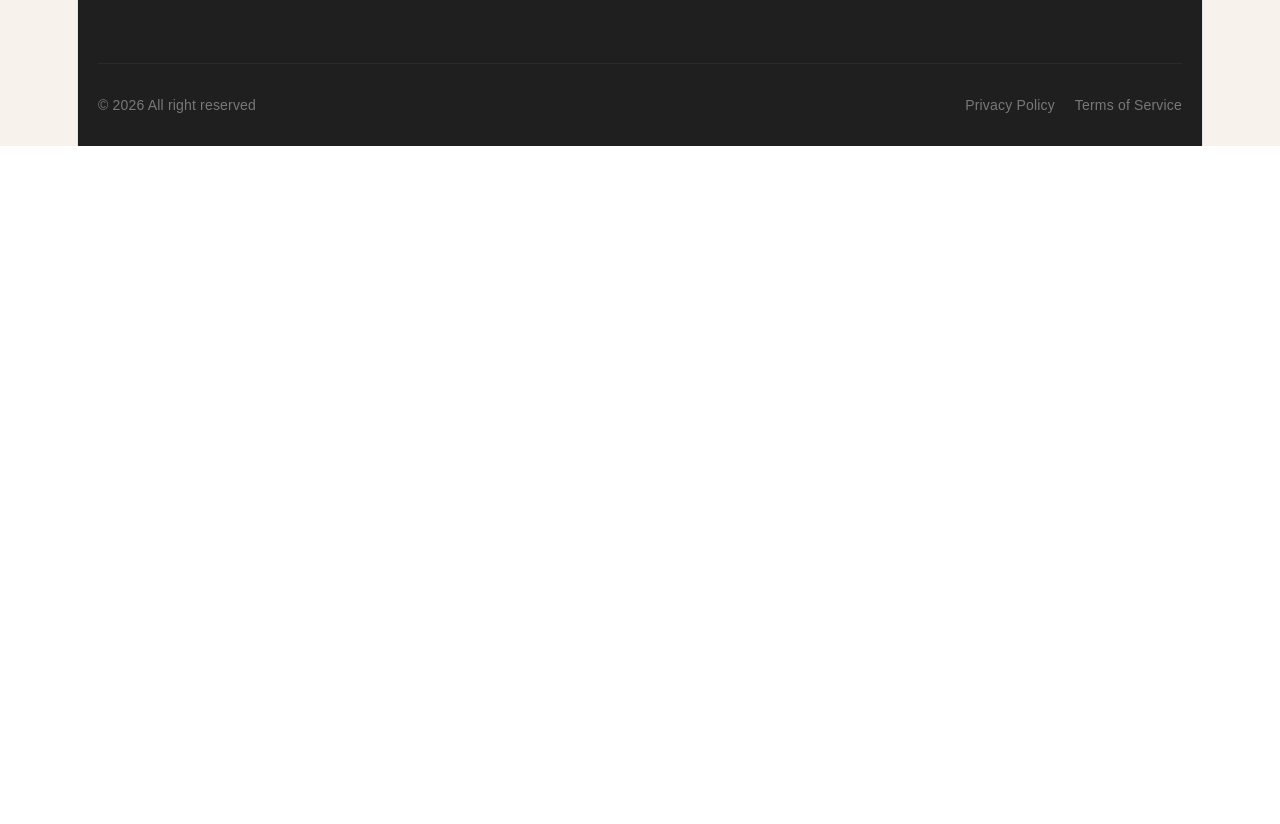
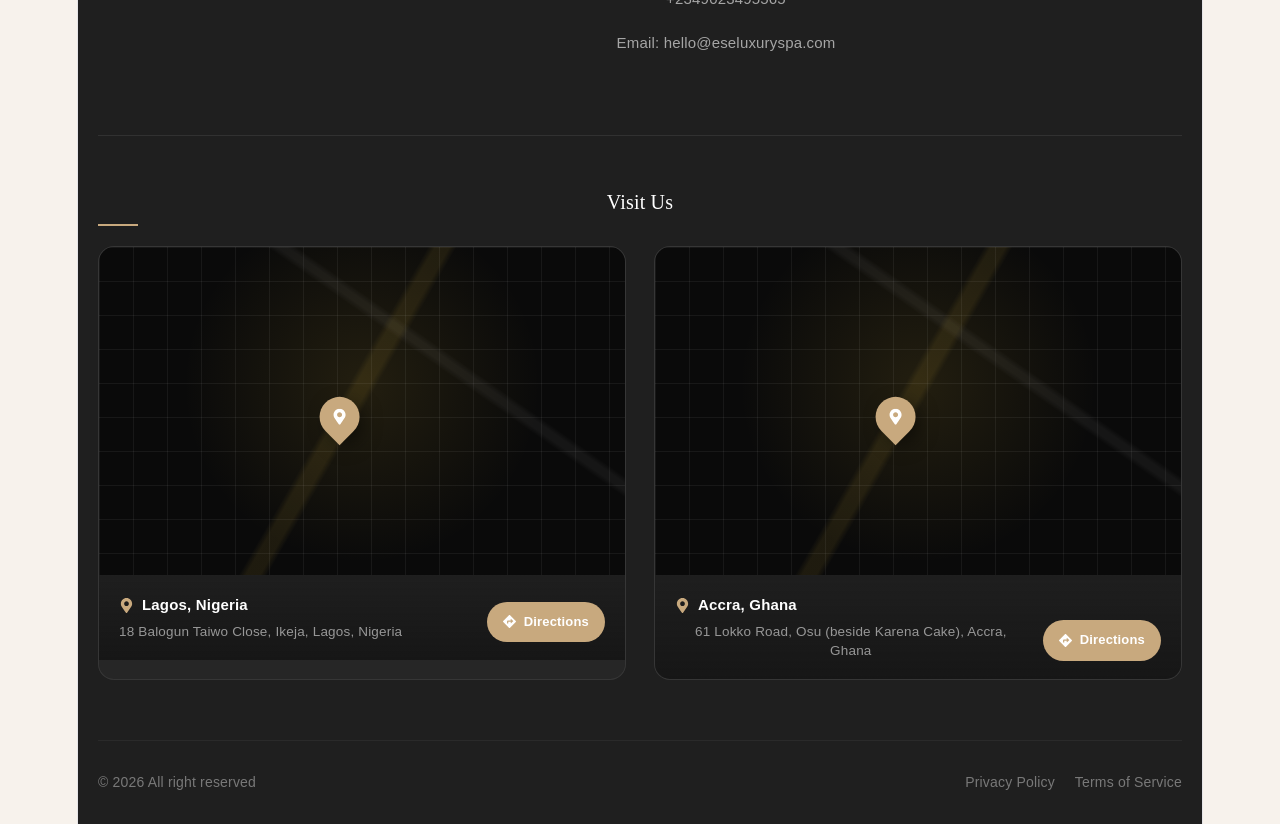
Before and after one commit to Fortunee5/eseluxuryspa, a React (Vite) app: page / in a window 1280 px wide. Shown: the part 7120-7944 px from the top of the page. Before the commit the page ends 7266 px from the top, so only its background shows below. Built offline with nearby package versions, Linux system fonts and the light colour scheme; no server answers.

Commit message:
direction

```diff
--- a/src/components/Footer.jsx
+++ b/src/components/Footer.jsx
@@ -1,6 +1,6 @@
 import React from 'react';
 import { Link, useNavigate } from 'react-router-dom';
-import { FaInstagram, FaFacebookF, FaTwitter, FaPinterestP, FaTiktok } from 'react-icons/fa';
+import { FaInstagram, FaFacebookF, FaTwitter, FaPinterestP, FaTiktok, FaMapMarkerAlt, FaDirections } from 'react-icons/fa';
 import '../styles/Footer.css';
 
 const Footer = () => {
@@ -11,6 +11,28 @@ const Footer = () => {
     e.preventDefault();
     navigate('/admin-login');
   };
+
+  // No external map images/iframes here at all — the "map" look is drawn
+  // with pure CSS on a black background (see .map-frame-wrap in Footer.css),
+  // so there is zero network request and nothing that can lag or fail to load.
+  // "Directions" opens the precise, fully interactive location in Google Maps
+  // in a new tab, so nothing heavy ever runs on your own page.
+  const locations = [
+    {
+      id: 'lagos',
+      city: 'Lagos, Nigeria',
+      address: '18 Balogun Taiwo Close, Ikeja, Lagos, Nigeria',
+      directionsUrl:
+        'https://www.google.com/maps/dir/?api=1&destination=18+Balogun+Taiwo+Close,+Ikeja,+Lagos,+Nigeria',
+    },
+    {
+      id: 'accra',
+      city: 'Accra, Ghana',
+      address: '61 Lokko Road, Osu (beside Karena Cake), Accra, Ghana',
+      directionsUrl:
+        'https://www.google.com/maps/dir/?api=1&destination=61+Lokko+Road,+Osu,+Accra,+Ghana',
+    },
+  ];
 
   return (
     <footer className="footer">
@@ -39,8 +61,8 @@ const Footer = () => {
 
           <div className="footer-col contact">
             <h3>Contact Us</h3>
-            <p>61 lokko road osu beside karena cake<br />Accra, Ghana</p>
-            <p>Phone: 0534533217 0500169264</p>
+            <p>61 lokko road osu beside karena cake<br />Accra, Ghana.<br /> 18 balogun taiwo close Ikeja <br /> Lagos, Nigeria</p>
+            <p>Phone: 0534533217 0500169264<br /> +2349023495565</p>
             <p>Email: hello@eseluxuryspa.com</p>
           </div>
 
@@ -51,6 +73,40 @@ const Footer = () => {
               <input type="email" placeholder="Your Email Address" />
               <button type="submit">Join</button>
             </form>
+          </div>
+        </div>
+
+        <div className="footer-maps">
+          <h3 className="footer-maps-title">Visit Us</h3>
+          <div className="footer-maps-grid">
+            {locations.map((loc) => (
+              <a
+                className="map-card"
+                key={loc.id}
+                href={loc.directionsUrl}
+                target="_blank"
+                rel="noopener noreferrer"
+              >
+                <div className="map-frame-wrap" role="img" aria-label={`Map location - ${loc.city}`}>
+                  <span className="map-pin-overlay">
+                    <FaMapMarkerAlt />
+                  </span>
+                </div>
+                <div className="map-card-info">
+                  <div className="map-card-text">
+                    <span className="map-card-city">
+                      <FaMapMarkerAlt className="map-pin-icon" />
+                      {loc.city}
+                    </span>
+                    <p>{loc.address}</p>
+                  </div>
+                  <span className="map-directions-btn">
+                    <FaDirections />
+                    Directions
+                  </span>
+                </div>
+              </a>
+            ))}
           </div>
         </div>
 
--- a/src/styles/Footer.css
+++ b/src/styles/Footer.css
@@ -105,6 +105,156 @@
   font-weight: 600;
 }
 
+/* ===== Visit Us / Maps Section ===== */
+
+.footer-maps {
+  margin-bottom: 60px;
+  padding-top: 50px;
+  border-top: 1px solid rgba(255, 255, 255, 0.08);
+}
+
+.footer-maps-title {
+  color: var(--color-white);
+  font-size: 20px;
+  margin-bottom: 28px;
+  position: relative;
+}
+
+.footer-maps-title::after {
+  content: '';
+  position: absolute;
+  bottom: -8px;
+  left: 0;
+  width: 40px;
+  height: 2px;
+  background-color: var(--color-gold);
+}
+
+.footer-maps-grid {
+  display: grid;
+  grid-template-columns: repeat(2, 1fr);
+  gap: 28px;
+}
+
+.map-card {
+  position: relative;
+  display: block;
+  border-radius: 16px;
+  overflow: hidden;
+  background: rgba(255, 255, 255, 0.03);
+  border: 1px solid rgba(255, 255, 255, 0.08);
+  transition: var(--transition-smooth, all 0.3s ease);
+  isolation: isolate;
+  text-decoration: none;
+  color: inherit;
+}
+
+.map-card:hover {
+  border-color: rgba(212, 175, 55, 0.4);
+  transform: translateY(-4px);
+  box-shadow: 0 20px 40px -20px rgba(0, 0, 0, 0.6);
+}
+
+/* Pure-CSS "map" look: solid black base + faint grid lines + a couple of
+   soft "road" streaks. No image file, no network request — renders instantly
+   and can never fail to load or cause lag. */
+.map-frame-wrap {
+  position: relative;
+  width: 100%;
+  aspect-ratio: 16 / 10;
+  overflow: hidden;
+  background-color: #0a0a0a;
+  background-image:
+    linear-gradient(rgba(255, 255, 255, 0.06) 1px, transparent 1px),
+    linear-gradient(90deg, rgba(255, 255, 255, 0.06) 1px, transparent 1px),
+    linear-gradient(120deg, transparent 46%, rgba(212, 175, 55, 0.1) 47%, rgba(212, 175, 55, 0.1) 49%, transparent 50%),
+    linear-gradient(35deg, transparent 64%, rgba(255, 255, 255, 0.05) 65%, rgba(255, 255, 255, 0.05) 66%, transparent 67%),
+    radial-gradient(circle at 50% 42%, rgba(212, 175, 55, 0.12), transparent 55%);
+  background-size: 34px 34px, 34px 34px, 100% 100%, 100% 100%, 100% 100%;
+  transition: background-color 0.4s ease;
+}
+
+.map-card:hover .map-frame-wrap {
+  background-color: #101010;
+}
+
+.map-pin-overlay {
+  position: absolute;
+  top: 50%;
+  left: 50%;
+  transform: translate(-50%, -100%);
+  width: 40px;
+  height: 40px;
+  border-radius: 50% 50% 50% 0;
+  background: var(--color-gold);
+  display: flex;
+  align-items: center;
+  justify-content: center;
+  color: var(--color-white);
+  font-size: 16px;
+  box-shadow: 0 8px 20px -4px rgba(0, 0, 0, 0.6);
+  rotate: -45deg;
+}
+
+.map-pin-overlay svg {
+  rotate: 45deg;
+}
+
+.map-card-info {
+  display: flex;
+  align-items: flex-end;
+  justify-content: space-between;
+  gap: 16px;
+  padding: 18px 20px;
+  background: linear-gradient(180deg, rgba(20, 20, 20, 0.4), rgba(20, 20, 20, 0.85));
+}
+
+.map-card-text {
+  min-width: 0;
+}
+
+.map-card-city {
+  display: flex;
+  align-items: center;
+  gap: 8px;
+  color: var(--color-white);
+  font-weight: 600;
+  font-size: 15px;
+  margin-bottom: 6px;
+}
+
+.map-pin-icon {
+  color: var(--color-gold);
+  flex-shrink: 0;
+}
+
+.map-card-text p {
+  color: rgba(255, 255, 255, 0.55);
+  font-size: 13.5px;
+  line-height: 1.4;
+  margin: 0;
+}
+
+.map-directions-btn {
+  flex-shrink: 0;
+  display: inline-flex;
+  align-items: center;
+  gap: 8px;
+  padding: 10px 16px;
+  border-radius: 999px;
+  background-color: var(--color-gold);
+  color: var(--color-white);
+  font-size: 13px;
+  font-weight: 600;
+  white-space: nowrap;
+  transition: var(--transition-smooth, all 0.3s ease);
+}
+
+.map-card:hover .map-directions-btn {
+  background-color: var(--color-white);
+  color: var(--color-dark-charcoal);
+}
+
 .footer-bottom {
   padding-top: 30px;
   border-top: 1px solid rgba(255, 255, 255, 0.05);
@@ -130,6 +280,22 @@
   }
 }
 
+@media (max-width: 768px) {
+  .footer-maps-grid {
+    grid-template-columns: 1fr;
+  }
+
+  .map-card-info {
+    flex-direction: column;
+    align-items: flex-start;
+  }
+
+  .map-directions-btn {
+    width: 100%;
+    justify-content: center;
+  }
+}
+
 @media (max-width: 576px) {
   .footer-grid {
     grid-template-columns: 1fr;
```
